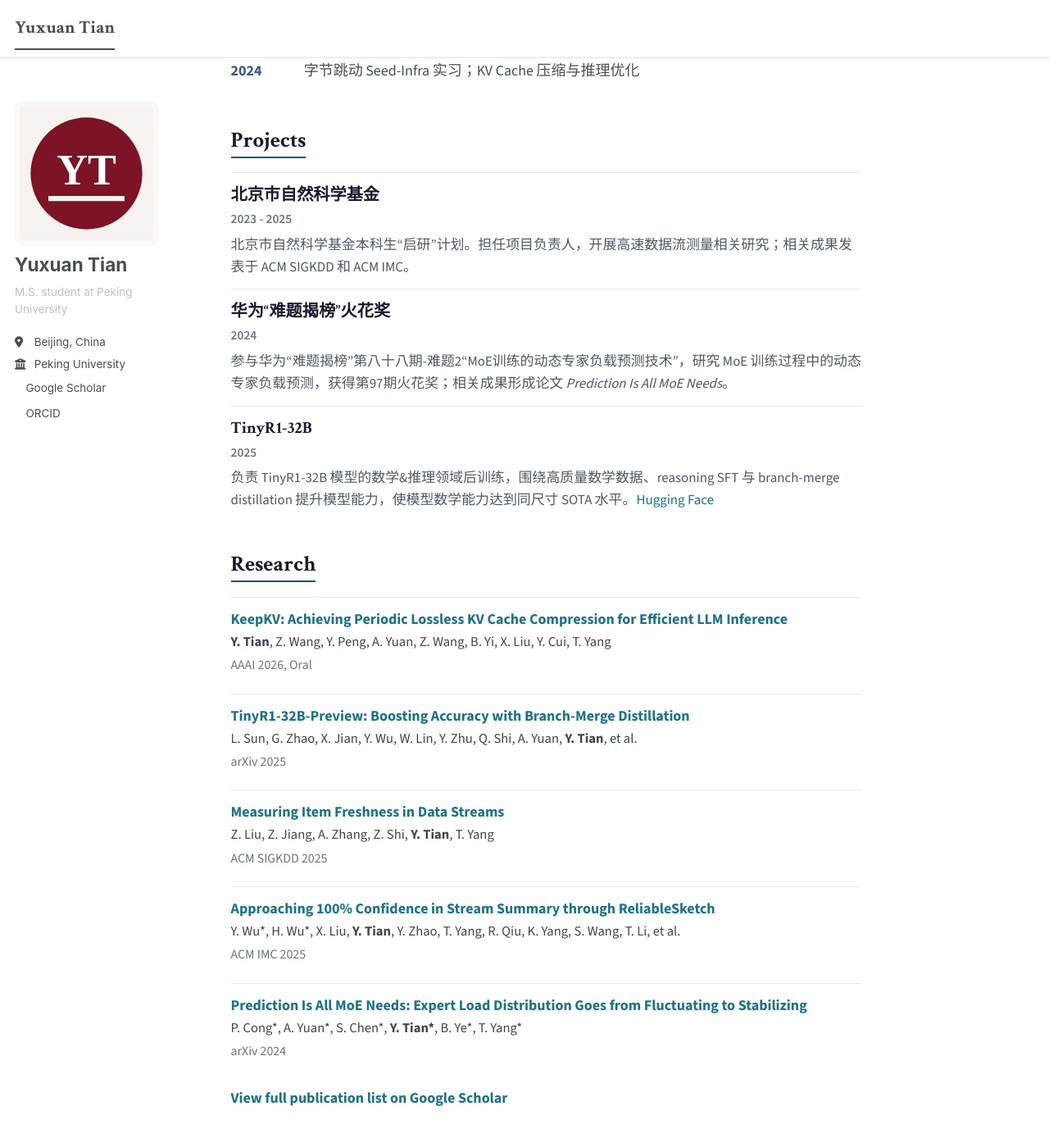
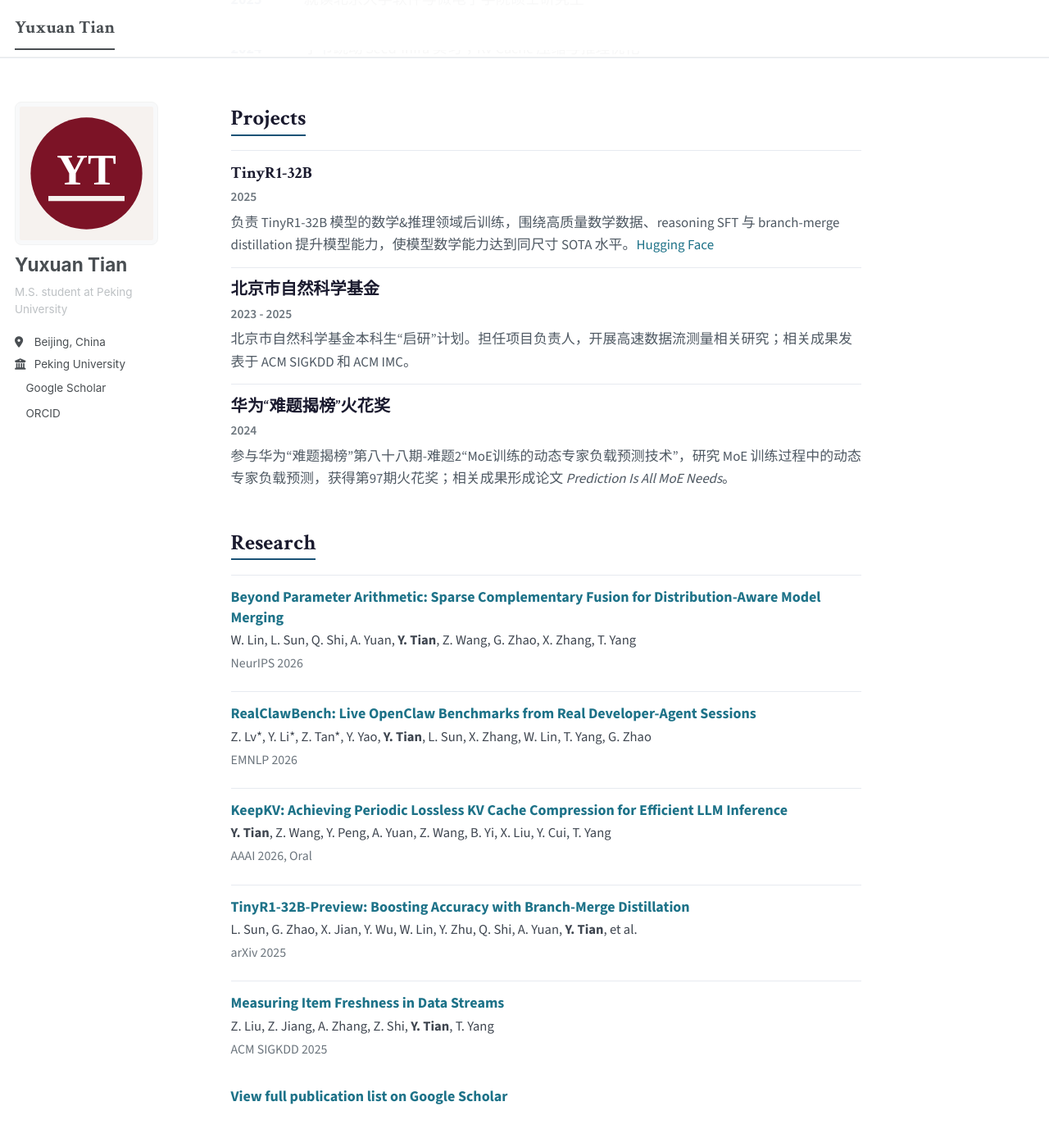
Before and after one commit to meowameowameow/meowameowameow.github.io, a Jekyll site: the page built from _pages/about.md, in a window 1280 px wide and 1400 px high, scrolled down 1441 px. Shown: the top 1388 px of the window at 82% size. Built offline with Jekyll 4.4.1, drawn with Linux system fonts in a browser that asks for light colours; a style sheet for code colours, icons or effects is not loaded; some of the changed text lies outside the part shown.

Commit message:
更新主页研究方向与成果信息

```diff
--- a/_pages/about.md
+++ b/_pages/about.md
@@ -23,12 +23,12 @@ hide_title: true
 
 <div class="research-grid">
   <div class="research-card">
-    <h3>Math &amp; Reasoning Pre-training</h3>
-    <p>High-quality data and scalable training pipelines for math &amp; reasoning.</p>
+    <h3>Math &amp; STEM Pre-training</h3>
+    <p>High-quality data and scalable training pipelines for math &amp; STEM.</p>
   </div>
   <div class="research-card">
-    <h3>Math &amp; Reasoning Post-training</h3>
-    <p>Reasoning SFT, RL, and model merging for math &amp; reasoning.</p>
+    <h3>Math &amp; Agent Post-training</h3>
+    <p>SFT, RL, and model merging for math &amp; agent capabilities.</p>
   </div>
   <div class="research-card">
     <h3>Efficient Inference</h3>
@@ -53,16 +53,16 @@ hide_title: true
 
 | Year | Scholarship / Award |
 | --- | --- |
+| 2025 | 北京大学优秀毕业生 |
+| 2023-2024 | 北京大学冈松奖学金、北京大学三好学生 |
+| 2022-2023 | 北京大学三等奖学金、北京大学三好学生 |
 | 2021-2022 | 北京大学一等奖学金、北京大学三好学生 |
-| 2022-2023 | 北京大学三等奖学金、北京大学三好学生 |
-| 2023-2024 | 北京大学冈松奖学金、北京大学三好学生 |
-| 2025 | 北京大学优秀毕业生 |
 
 ## News
 
 <ul class="news-list">
-  <li><span class="news-year">2026</span><span>小红书 Hi Lab-dots预训练 实习；数学与推理预训练pipeline建设</span></li>
-  <li><span class="news-year">2025</span><span>360智脑 实习；大模型数学推理与Agentic Coding能力后训练研究</span></li>
+  <li><span class="news-year">2026</span><span>小红书 Hi Lab 实习；负责数学与 STEM 预训练 pipeline 构建</span></li>
+  <li><span class="news-year">2025</span><span>360 智脑实习；面向数学、推理与 Agent 能力的大模型后训练研究</span></li>
   <li><span class="news-year">2025</span><span>就读北京大学软件与微电子学院硕士研究生</span></li>
   <li><span class="news-year">2024</span><span>字节跳动 Seed-Infra 实习；KV Cache 压缩与推理优化</span></li>
 </ul>
@@ -70,6 +70,12 @@ hide_title: true
 ## Projects
 
 <div class="projects-list">
+  <div class="project-item">
+    <h3>TinyR1-32B</h3>
+    <p class="project-period">2025</p>
+    <p>负责 TinyR1-32B 模型的数学&amp;推理领域后训练，围绕高质量数学数据、reasoning SFT 与 branch-merge distillation 提升模型能力，使模型数学能力达到同尺寸 SOTA 水平。<a href="https://huggingface.co/qihoo360/TinyR1-32B">Hugging Face</a></p>
+  </div>
+
   <div class="project-item">
     <h3>北京市自然科学基金</h3>
     <p class="project-period">2023 - 2025</p>
@@ -81,17 +87,21 @@ hide_title: true
     <p class="project-period">2024</p>
     <p>参与华为“难题揭榜”第八十八期-难题2“MoE训练的动态专家负载预测技术”，研究 MoE 训练过程中的动态专家负载预测，获得第97期火花奖；相关成果形成论文 <em>Prediction Is All MoE Needs</em>。</p>
   </div>
-
-  <div class="project-item">
-    <h3>TinyR1-32B</h3>
-    <p class="project-period">2025</p>
-    <p>负责 TinyR1-32B 模型的数学&amp;推理领域后训练，围绕高质量数学数据、reasoning SFT 与 branch-merge distillation 提升模型能力，使模型数学能力达到同尺寸 SOTA 水平。<a href="https://huggingface.co/qihoo360/TinyR1-32B">Hugging Face</a></p>
-  </div>
 </div>
 
 ## Research
 
 <ol class="pub-list">
+  <li class="pub-item">
+    <div class="pub-title"><a href="https://arxiv.org/abs/2602.11717">Beyond Parameter Arithmetic: Sparse Complementary Fusion for Distribution-Aware Model Merging</a></div>
+    <div class="pub-authors">W. Lin, L. Sun, Q. Shi, A. Yuan, <strong>Y. Tian</strong>, Z. Wang, G. Zhao, X. Zhang, T. Yang</div>
+    <div class="pub-venue">NeurIPS 2026</div>
+  </li>
+  <li class="pub-item">
+    <div class="pub-title"><a href="https://arxiv.org/abs/2606.03889">RealClawBench: Live OpenClaw Benchmarks from Real Developer-Agent Sessions</a></div>
+    <div class="pub-authors">Z. Lv*, Y. Li*, Z. Tan*, Y. Yao, <strong>Y. Tian</strong>, L. Sun, X. Zhang, W. Lin, T. Yang, G. Zhao</div>
+    <div class="pub-venue">EMNLP 2026</div>
+  </li>
   <li class="pub-item">
     <div class="pub-title"><a href="https://arxiv.org/abs/2504.09936">KeepKV: Achieving Periodic Lossless KV Cache Compression for Efficient LLM Inference</a></div>
     <div class="pub-authors"><strong>Y. Tian</strong>, Z. Wang, Y. Peng, A. Yuan, Z. Wang, B. Yi, X. Liu, Y. Cui, T. Yang</div>
@@ -107,16 +117,6 @@ hide_title: true
     <div class="pub-authors">Z. Liu, Z. Jiang, A. Zhang, Z. Shi, <strong>Y. Tian</strong>, T. Yang</div>
     <div class="pub-venue">ACM SIGKDD 2025</div>
   </li>
-  <li class="pub-item">
-    <div class="pub-title"><a href="https://doi.org/10.1145/3730567.3764459">Approaching 100% Confidence in Stream Summary through ReliableSketch</a></div>
-    <div class="pub-authors">Y. Wu*, H. Wu*, X. Liu, <strong>Y. Tian</strong>, Y. Zhao, T. Yang, R. Qiu, K. Yang, S. Wang, T. Li, et al.</div>
-    <div class="pub-venue">ACM IMC 2025</div>
-  </li>
-  <li class="pub-item">
-    <div class="pub-title"><a href="https://scholar.google.com/citations?view_op=view_citation&hl=zh-CN&user=vyCEHV4AAAAJ&authuser=1&citation_for_view=vyCEHV4AAAAJ:u5HHmVD_uO8C">Prediction Is All MoE Needs: Expert Load Distribution Goes from Fluctuating to Stabilizing</a></div>
-    <div class="pub-authors">P. Cong*, A. Yuan*, S. Chen*, <strong>Y. Tian*</strong>, B. Ye*, T. Yang*</div>
-    <div class="pub-venue">arXiv 2024</div>
-  </li>
 </ol>
 
 <p class="pub-more"><a href="https://scholar.google.com/citations?user=vyCEHV4AAAAJ&hl=zh-CN">View full publication list on Google Scholar</a></p>
```
